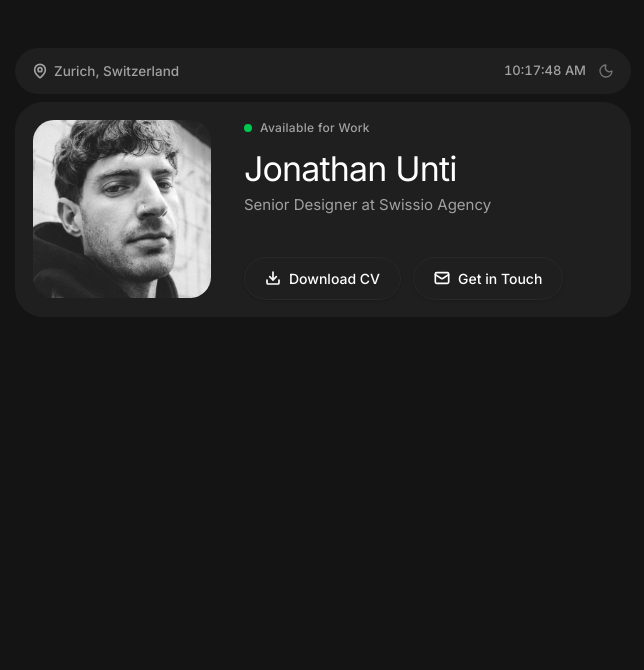
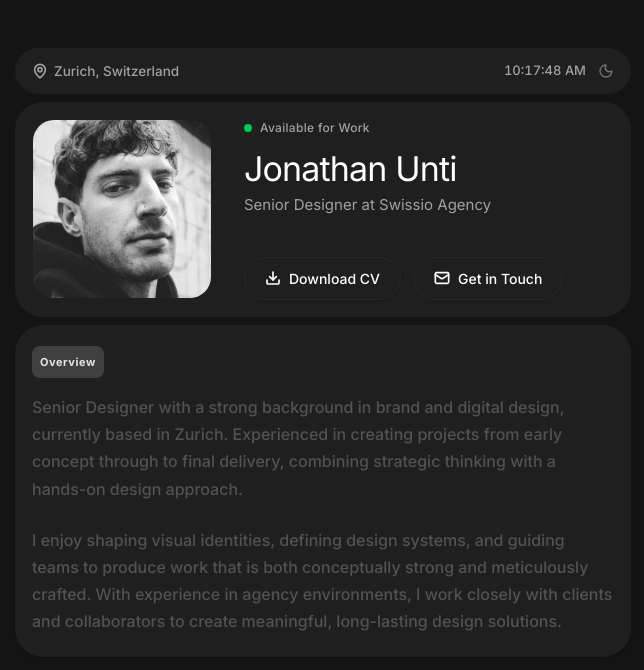
Before and after one commit to elxanoffical/my-resume, a Next.js app: page / in a window 1280 px wide. Shown: the top 670 px of the page, without its empty margins (317-961 px from the left). Built offline with nearby package versions, Linux system fonts and the light colour scheme.

Commit message:
Add Overview component and update layout for conditional rendering

```diff
--- a/app/layout.tsx
+++ b/app/layout.tsx
@@ -1,16 +1,32 @@
+"use client"
+
 import { Inter } from "next/font/google";
 import { ThemeProvider } from "@/components/theme-provider";
+import { useEffect, useState } from "react";
 import "./globals.css";
 
 const inter = Inter({ subsets: ["latin"] });
 
-export default function RootLayout({ children }: { children: React.ReactNode }) {
+export default function RootLayout({
+  children,
+}: {
+  children: React.ReactNode;
+}) {
+  const [mounted, setMounted] = useState(false);
+  useEffect(() => setMounted(true), []);
+
   return (
     <html lang="en" suppressHydrationWarning>
       <body className={inter.className}>
-        <ThemeProvider attribute="class" defaultTheme="dark" enableSystem>
-          {children}
-        </ThemeProvider>
+        {mounted && (
+          <ThemeProvider
+            attribute="class"
+            defaultTheme="dark"
+            enableSystem={false}
+          >
+            {children}
+          </ThemeProvider>
+        )}
       </body>
     </html>
   );
--- a/app/page.tsx
+++ b/app/page.tsx
@@ -1,11 +1,13 @@
 import Header from "@/components/Header";
 import Hero from "@/components/Hero";
+import Overview from "@/components/Overview";
 
 export default function Home() {
   return (
     <div className="min-h-screen pb-20">
       <Header />
       <Hero />
+      <Overview/>
     </div>
   );
 }
--- /dev/null
+++ b/components/Overview.tsx
@@ -0,0 +1,34 @@
+"use client"
+import { motion } from "framer-motion";
+
+export default function Overview() {
+  return (
+    <motion.section
+      initial={{ opacity: 0, y: 10 }}
+      whileInView={{ opacity: 1, y: 0 }}
+      viewport={{ once: true }}
+      transition={{ duration: 0.5, delay: 0.2 }}
+      className="max-w-[640px] mx-auto px-3 mb-4"
+    >
+      <div className="bg-[var(--card)] border border-[var(--card-border)] mt-2 rounded-[28px] shadow-sm px-4 py-5">
+        {/* Balaca Etiket */}
+        <div className="inline-flex items-center justify-center px-2 py-2 rounded-lg bg-neutral-700 dark:bg-neutral-800/60 text-[12px] md:text-[11px]
+         font-bold tracking-wider text-[var(--text-muted)] text-neutral-200 dark:text-neutral-400 mb-4">
+          Overview
+        </div>
+
+        {/* Əsas Mətn */}
+        <div className="space-y-6 text-neutral-600 dark:text-neutral-400 leading-[1.7] text-[15px] md:text-[16px] font-medium">
+          <p>
+            Senior Designer with a strong background in brand and digital design, currently based in Zurich.
+            Experienced in creating projects from early concept through to final delivery, combining strategic thinking with a hands-on design approach.
+          </p>
+          <p>
+            I enjoy shaping visual identities, defining design systems, and guiding teams to produce work that
+            is both conceptually strong and meticulously crafted. With experience in agency environments, I work closely with clients and collaborators to create meaningful, long-lasting design solutions.
+          </p>
+        </div>
+      </div>
+    </motion.section>
+  );
+}
```
